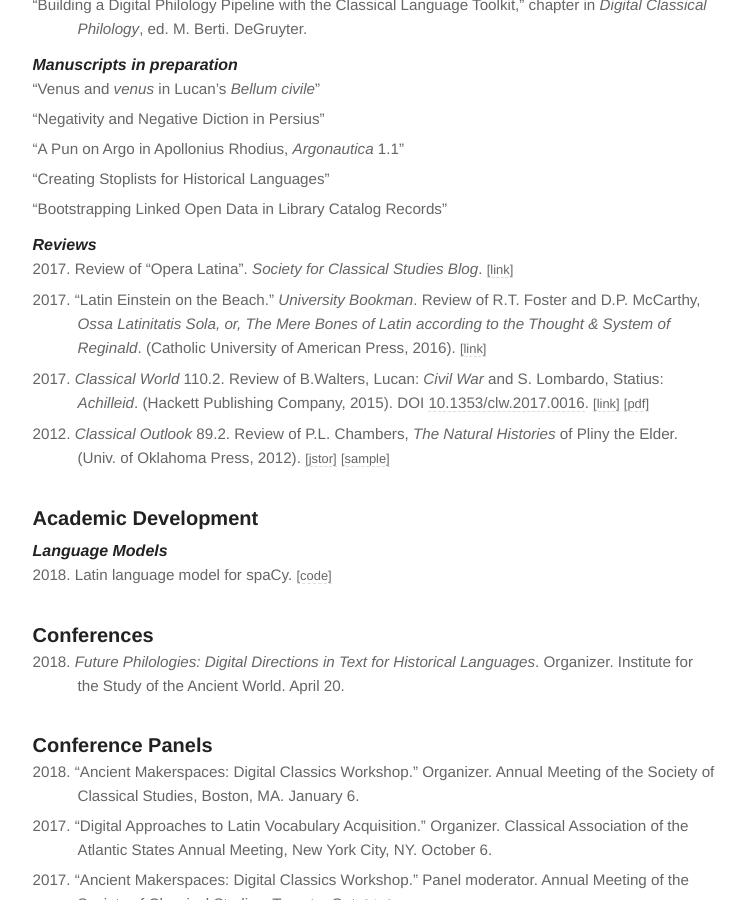
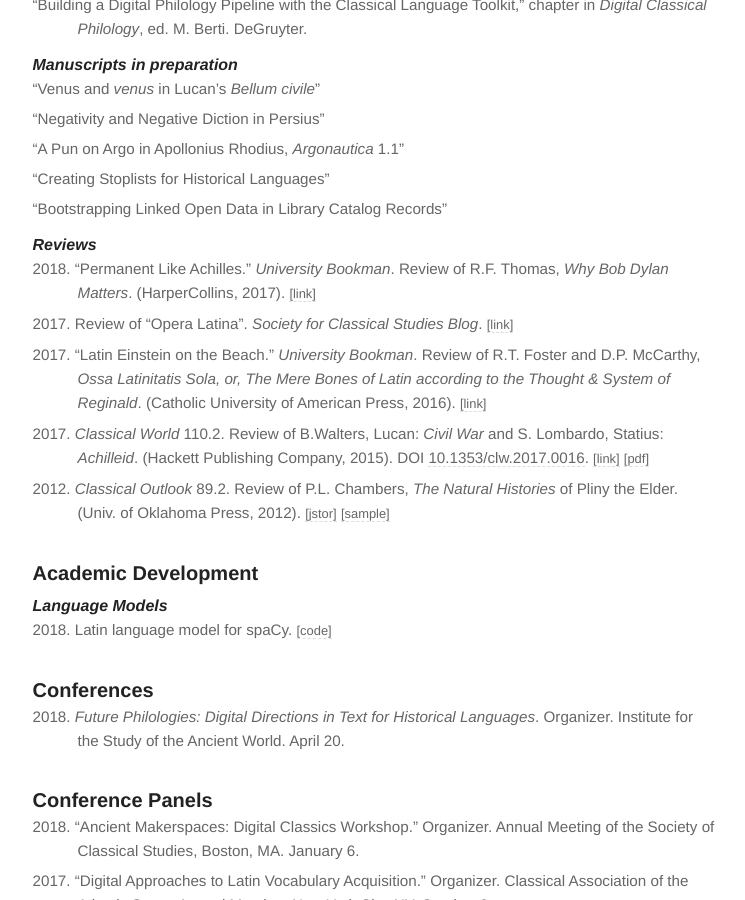
Before and after one commit to diyclassics/diyclassics.github.io, a Jekyll site: the page built from cv.md, in a window 1280 px wide and 900 px high, scrolled down 1167 px. Shown: the whole window, without its empty margins (265-1010 px from the left). Built offline with Jekyll 4.4.1, drawn with Linux system fonts in a browser that asks for light colours.

Commit message:
Update cv

```diff
--- a/cv.md
+++ b/cv.md
@@ -61,6 +61,7 @@ May 2018
 
 #### Reviews
 
+- 2018\. "Permanent Like Achilles." *University Bookman*. Review of R.F. Thomas, *Why Bob Dylan Matters*. (HarperCollins, 2017). [[link]](https://kirkcenter.org/reviews/permanent-like-achilles/){:.cv-link}
 - 2017\. Review of "Opera Latina". *Society for Classical Studies Blog*. [[link]](https://classicalstudies.org/scs-blog/patrick-j-burns/review-opera-latina){:.cv-link}
 - 2017\. "Latin Einstein on the Beach." *University Bookman*. Review of R.T. Foster and D.P. McCarthy, *Ossa Latinitatis Sola, or, The Mere Bones of Latin according to the Thought & System of Reginald*. (Catholic University of American Press, 2016). [[link]](http://www.kirkcenter.org/index.php/bookman/article/latin-einstein-on-the-beach/){:.cv-link}
 - 2017\. *Classical World* 110.2. Review of B.Walters, Lucan: *Civil War* and S. Lombardo, Statius: *Achilleid*. (Hackett Publishing Company, 2015). DOI [10.1353/clw.2017.0016](https://doi.org/10.1353/clw.2017.0016). [[link]](http://muse.jhu.edu/article/648015){:.cv-link} [[pdf]](http://muse.jhu.edu/article/648015/pdf){:.cv-link}
```
